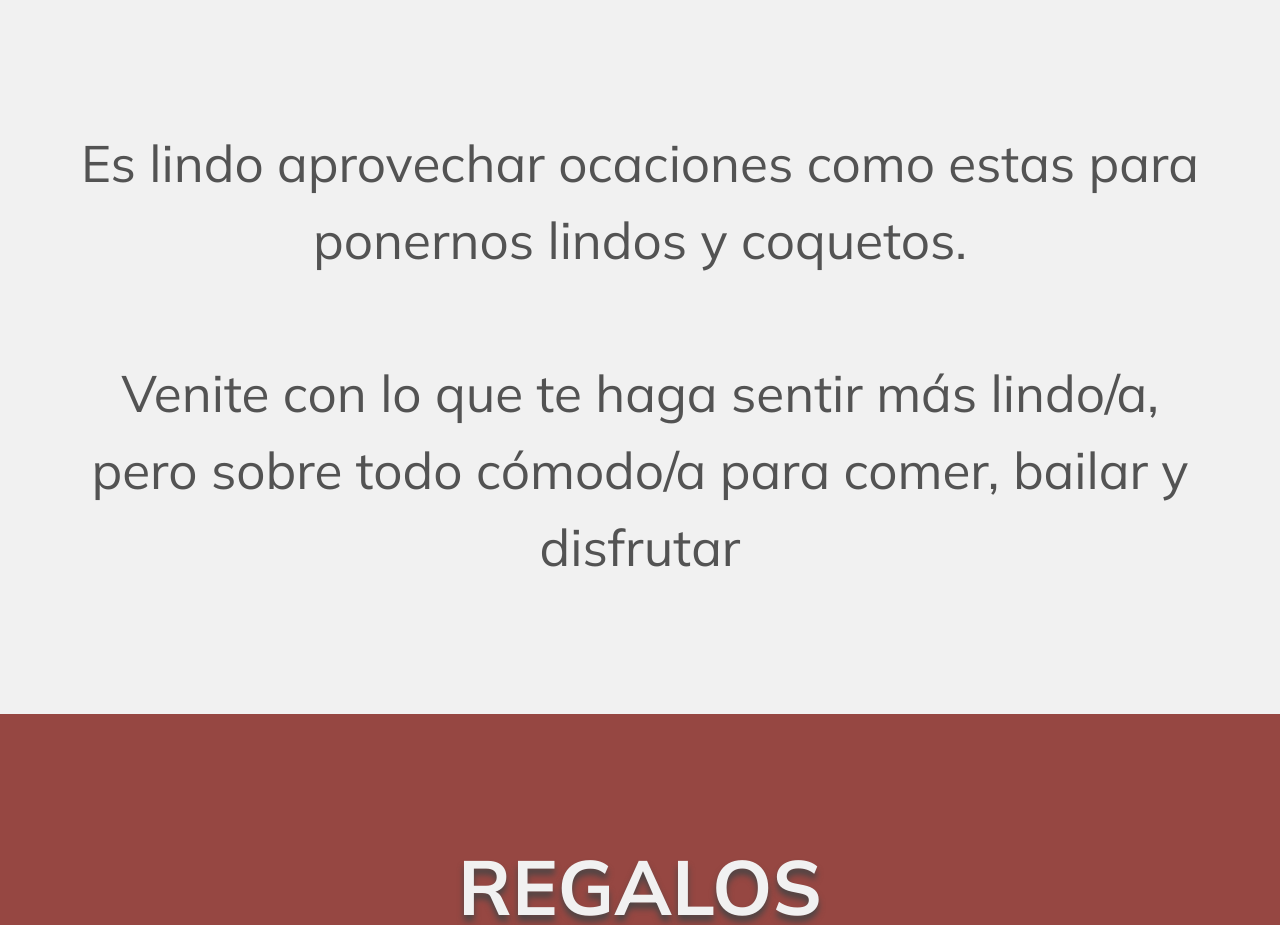
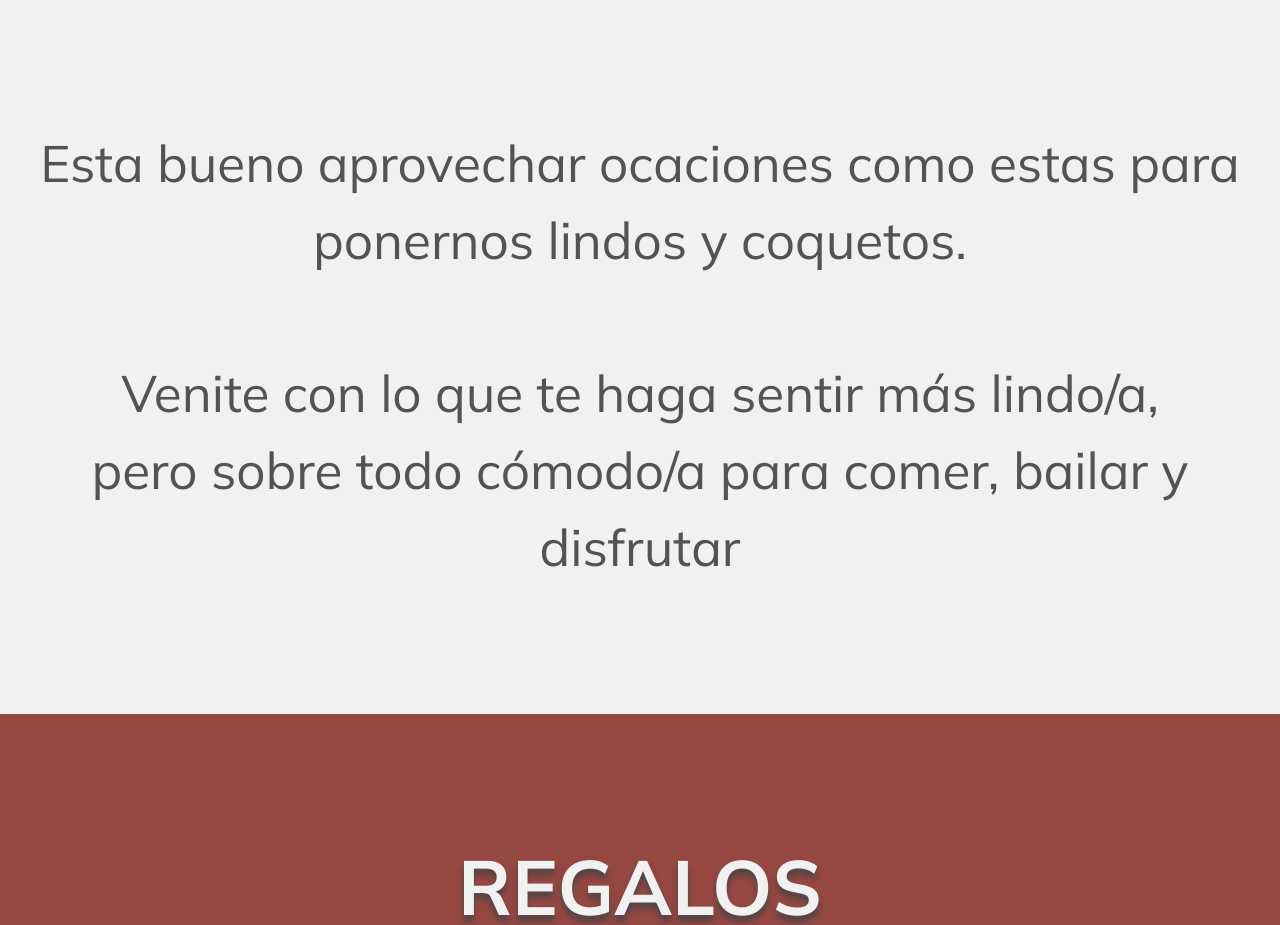
Before and after one commit to DSGuala/WeddingInvitations, a Gatsby site in the folder frontend/: page / in a window 1280 px wide. Shown: the part 3427-4352 px from the top of the page. Built offline with nearby package versions, Linux system fonts and the light colour scheme; Gatsby itself is replaced by a stand-in of ours; a web font is replaced by a local one.

Commit message:
cambio de codigo de vestimenta

```diff
--- a/frontend/src/pages/index.js
+++ b/frontend/src/pages/index.js
@@ -310,7 +310,6 @@ const IndexPage = () => {
     e.target.remove();
   };
 
-
   return (
     <main style={{ ...pageStyles, margin: 'auto' }}>
       {/* Collage Inicial */}
@@ -368,7 +367,7 @@ const IndexPage = () => {
       <br/> */}
       {/* codigo de vestimenta */}
       <p style={headingStyle} id="VestimentaSection"> CÓDIGO DE VESTIMENTA</p>
-      <p style={paragraphStyles}> Es lindo aprovechar ocaciones como estas para ponernos lindos y coquetos.
+      <p style={paragraphStyles}> Esta bueno aprovechar ocaciones como estas para ponernos lindos y coquetos.
         <br/>
         <br/>
       Venite con lo que te haga sentir más lindo/a,
```
